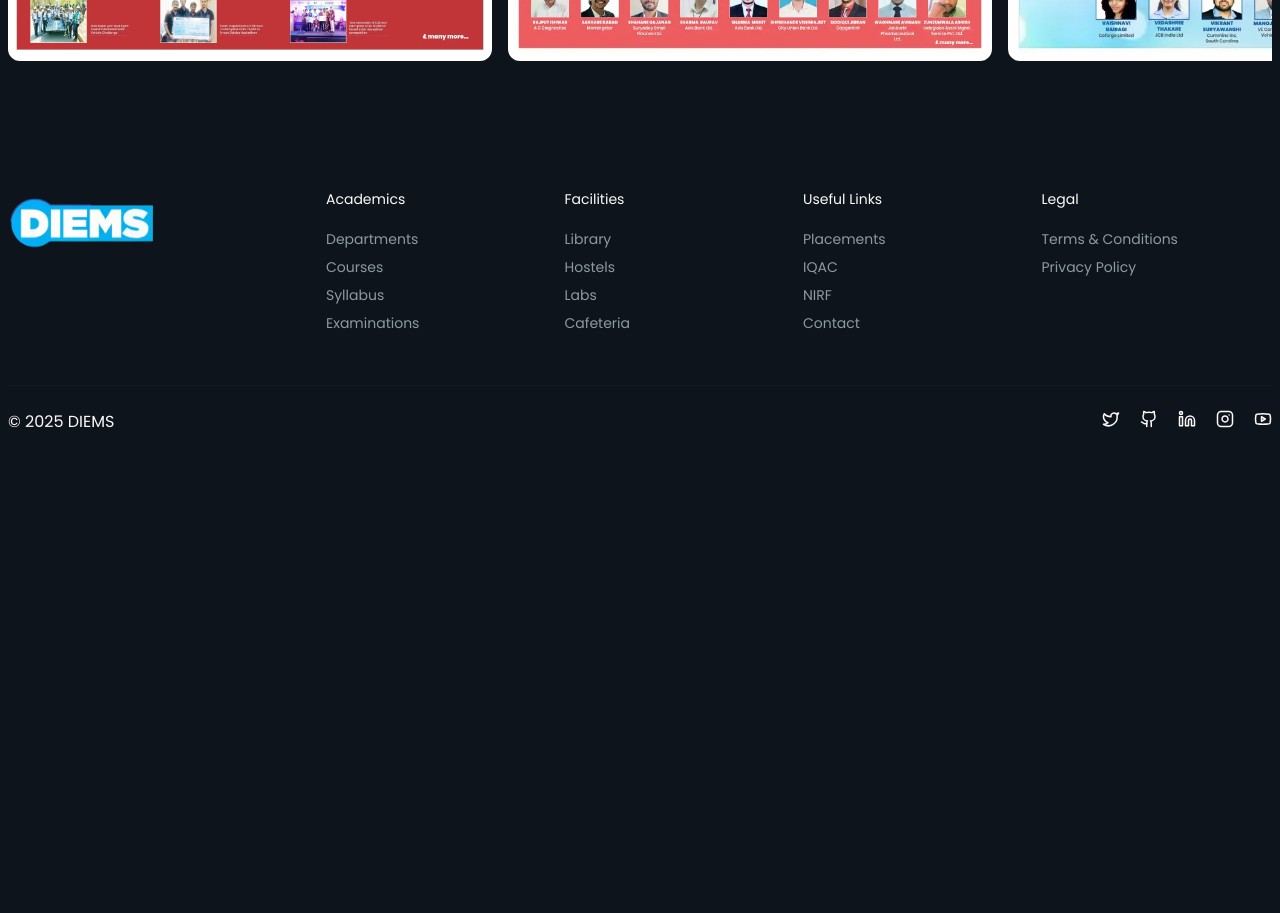
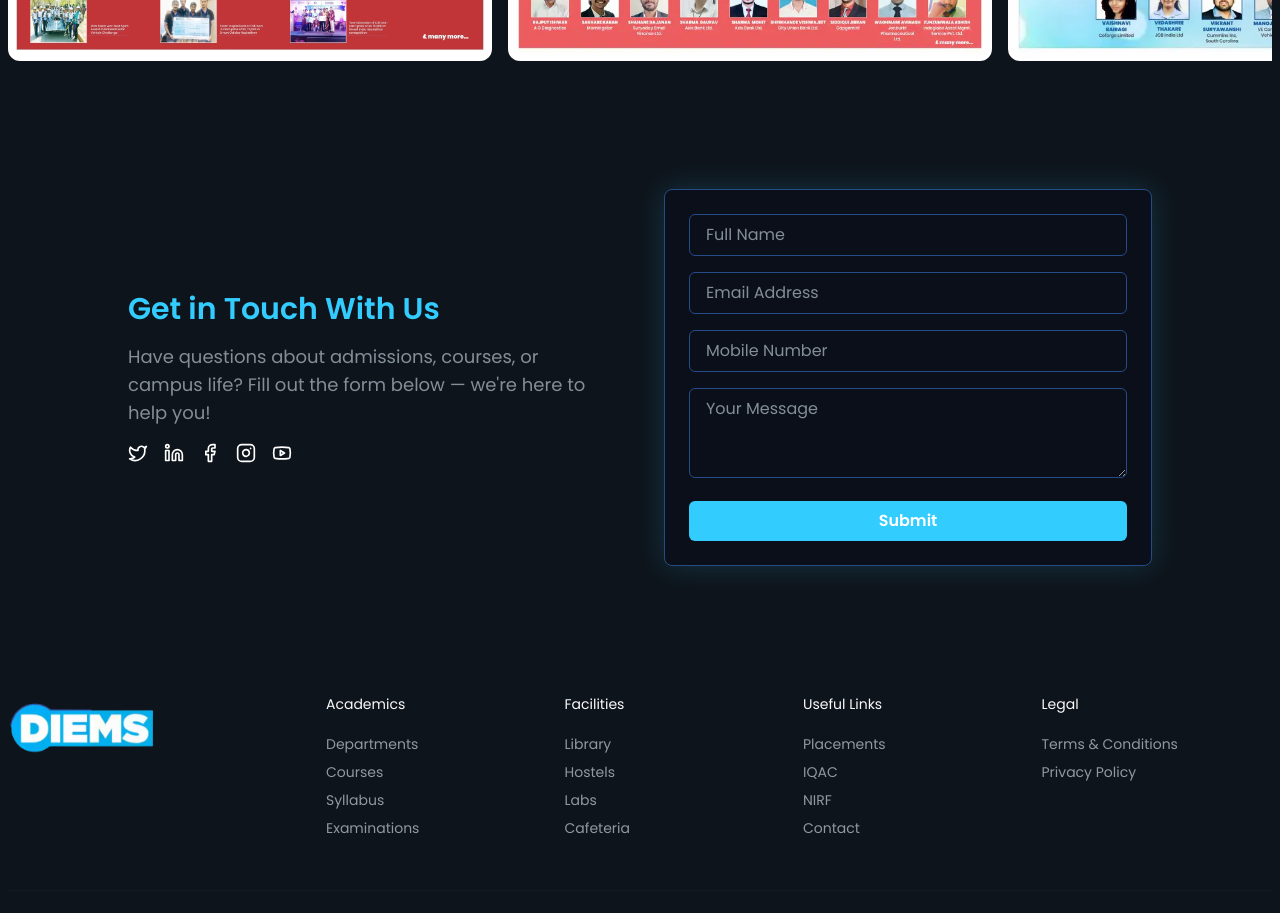
Before and after one commit to CSSandhu2005/DIEMS, a React (Vite) app: page / in a window 1280 px wide. Shown: the part 4440-5353 px from the top of the page. Before the commit the page ends 4898 px from the top, so only its background shows below. Built offline with nearby package versions, Linux system fonts and the light colour scheme.

Commit message:
Added Contact section with framer-motion animations

```diff
--- a/package.json
+++ b/package.json
@@ -20,6 +20,7 @@
     "class-variance-authority": "^0.7.1",
     "clsx": "^2.1.1",
     "embla-carousel-react": "^8.6.0",
+    "framer-motion": "^12.9.2",
     "lenis": "^1.3.1",
     "lucide-react": "^0.503.0",
     "motion": "^12.9.1",
--- a/src/App.tsx
+++ b/src/App.tsx
@@ -6,7 +6,8 @@ import Carousel from '@/components/Carousel';
 // import ReactCardSlider from '@/components/ReactCardSlider';
 import Features from '@/components/Features';
 import Process from '@/components/Process';
-import Overview from './components/Overview';
+import Overview from '@/components/Overview';
+import Contact from '@/components/Contact';
 import Footer from '@/components/Footer';
 import { images } from '@/assets';
 
@@ -25,7 +26,9 @@ const App = () => {
           <Features />
           <Process />
           <Overview />
+          <Contact/>
         </main>
+
         <Footer />
       </div>
     </ReactLenis>
--- /dev/null
+++ b/src/components/Contact.tsx
@@ -0,0 +1,125 @@
+import React, { useState } from 'react';
+import { motion } from 'framer-motion';
+import { Twitter, Linkedin, Facebook, Instagram, Youtube } from 'lucide-react';
+
+const Contact = () => {
+  const [formData, setFormData] = useState({
+    name: '',
+    email: '',
+    mobile: '',
+    message: ''
+  });
+
+  const handleChange = (e: React.ChangeEvent<HTMLInputElement | HTMLTextAreaElement>) => {
+    const { name, value } = e.target;
+    setFormData((prevData) => ({
+      ...prevData,
+      [name]: value
+    }));
+  };
+
+  const handleSubmit = (e: React.FormEvent) => {
+    e.preventDefault();
+    console.log(formData);
+  };
+
+  return (
+    <section className="py-16 px-4">
+      <div className="max-w-screen-lg mx-auto flex flex-col lg:flex-row items-center gap-12">
+
+        {/* Left div - Title, Subtitle and Social Media Icons */}
+        <motion.div
+          initial={{ opacity: 0, x: -50 }}
+          whileInView={{ opacity: 1, x: 0 }}
+          transition={{ duration: 0.6 }}
+          viewport={{ once: true }}
+          className="flex-1 space-y-4"
+        >
+          <h2 className="text-3xl font-semibold text-[#33CCFF]">Get in Touch With Us</h2>
+          <p className="text-lg text-[#848E98]">
+            Have questions about admissions, courses, or campus life? Fill out the form below — we're here to help you!
+          </p>
+
+          <div className="flex space-x-4 mt-8">
+            <a href="https://twitter.com" target="_blank" rel="noopener noreferrer">
+              <Twitter size={20} className="text-white" />
+            </a>
+            <a href="https://linkedin.com" target="_blank" rel="noopener noreferrer">
+              <Linkedin size={20} className="text-white" />
+            </a>
+            <a href="https://facebook.com" target="_blank" rel="noopener noreferrer">
+              <Facebook size={20} className="text-white" />
+            </a>
+            <a href="https://instagram.com" target="_blank" rel="noopener noreferrer">
+              <Instagram size={20} className="text-white" />
+            </a>
+            <a href="https://youtube.com" target="_blank" rel="noopener noreferrer">
+              <Youtube size={20} className="text-white" />
+            </a>
+          </div>
+        </motion.div>
+
+        {/* Right div - Contact Form */}
+        <motion.div
+          initial={{ opacity: 0, x: 50 }}
+          whileInView={{ opacity: 1, x: 0 }}
+          transition={{ duration: 0.6 }}
+          viewport={{ once: true }}
+          className="flex-1"
+        >
+          <form onSubmit={handleSubmit} className="space-y-4 border border-[#254B88] p-6 rounded-lg shadow-[0_0_30px_#33CCFF30] bg-[#0b0f19]">
+            <input
+              type="text"
+              id="name"
+              name="name"
+              placeholder="Full Name"
+              value={formData.name}
+              onChange={handleChange}
+              className="w-full px-4 py-2 border border-[#254B88] rounded-md bg-transparent text-white placeholder-[#848E98]"
+              required
+            />
+            <input
+              type="email"
+              id="email"
+              name="email"
+              placeholder="Email Address"
+              value={formData.email}
+              onChange={handleChange}
+              className="w-full px-4 py-2 border border-[#254B88] rounded-md bg-transparent text-white placeholder-[#848E98]"
+              required
+            />
+            <input
+              type="tel"
+              id="mobile"
+              name="mobile"
+              placeholder="Mobile Number"
+              value={formData.mobile}
+              onChange={handleChange}
+              className="w-full px-4 py-2 border border-[#254B88] rounded-md bg-transparent text-white placeholder-[#848E98]"
+              required
+            />
+            <textarea
+              id="message"
+              name="message"
+              placeholder="Your Message"
+              value={formData.message}
+              onChange={handleChange}
+              className="w-full px-4 py-2 border border-[#254B88] rounded-md bg-transparent text-white placeholder-[#848E98]"
+              rows={3}
+              required
+            />
+            <button
+              type="submit"
+              className="w-full py-2 bg-[#33CCFF] text-white text-base font-semibold rounded-md hover:bg-[#00bdfc] transition"
+            >
+              Submit
+            </button>
+          </form>
+        </motion.div>
+
+      </div>
+    </section>
+  );
+};
+
+export default Contact;
```
Also changed, not shown: 1 other file (tests, documents, lock files or other folders).
